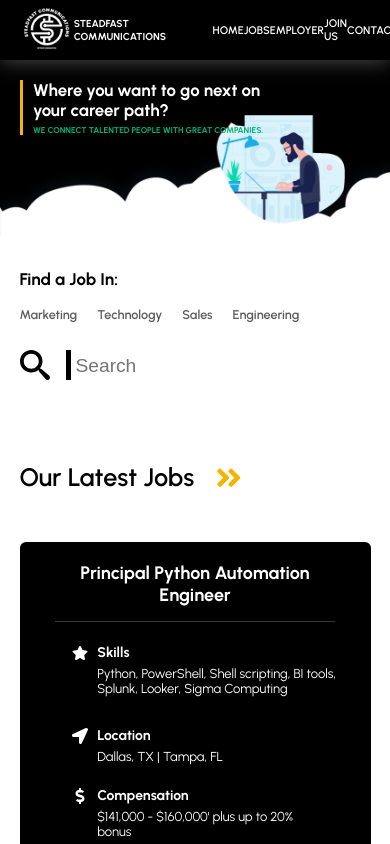
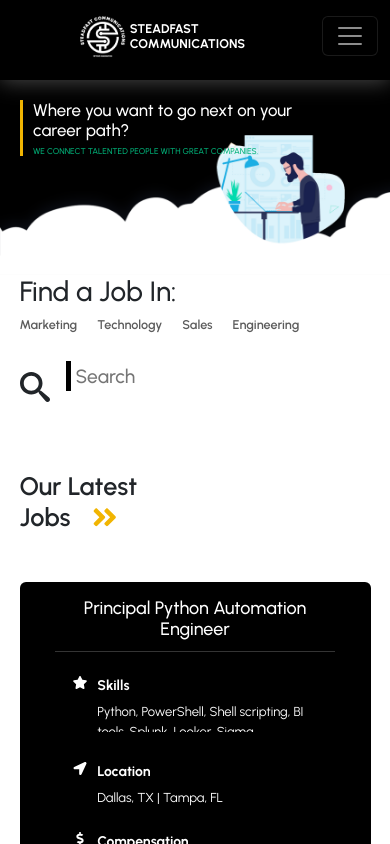
Before and after one commit to sm-mostafajamal/steadfast-frontend, a React (Create React App) app: page / in a window 390 px wide. Shown: the top 844 px of the page. Built offline with nearby package versions, Linux system fonts and the light colour scheme.

Commit message:
added nav hamburger

```diff
--- a/public/index.html
+++ b/public/index.html
@@ -27,9 +27,16 @@
     <link rel="preconnect" href="https://fonts.googleapis.com" />
     <link rel="preconnect" href="https://fonts.gstatic.com" crossorigin />
     <link
+      rel="stylesheet"
+      href="https://cdn.jsdelivr.net/npm/bootstrap@5.2.3/dist/css/bootstrap.min.css"
+      integrity="sha384-rbsA2VBKQhggwzxH7pPCaAqO46MgnOM80zW1RWuH61DGLwZJEdK2Kadq2F9CUG65"
+      crossorigin="anonymous"
+    />
+    <link
       href="https://fonts.googleapis.com/css2?family=Urbanist:wght@100;200;300;400;500;600;700;800;900&display=swap"
       rel="stylesheet"
     />
+
     <title>Steadfast Communications</title>
   </head>
   <body>
--- a/src/App.js
+++ b/src/App.js
@@ -5,14 +5,14 @@ import Jobs from "./pages/jobs/Jobs";
 import JoinUs from "./pages/joinUs/JoinUs";
 import Employer from "./pages/employer/Employer";
 import Contact from "./pages/contact/Contact";
-import Navbar from "./components/navbar/Navbar";
+import NavbarMenu from "./components/navbar/NavbarMenu";
 import Job from "./pages/Job/Job";
 
 function App() {
   return (
     <BrowserRouter>
       <Routes>
-        <Route path="/" element={<Navbar />}>
+        <Route path="/" element={<NavbarMenu />}>
           <Route index element={<Home data={data} />} />
           <Route path="/jobs/:id" element={<Job data={data} />} />
           <Route path="/jobs" element={<Jobs data={data} />} />
--- a/src/components/card/Card.js
+++ b/src/components/card/Card.js
@@ -32,7 +32,7 @@ const Card = ({ job }) => {
         </div>
         <div className="cardItem">
           <FaUserClock className="cardIcon" />
-          <span className="cardDetails">{job.jobNature}</span>
+          <span className="cardDetails">{job.jobType}</span>
         </div>
       </div>
       <div className="detailsBtn">
--- a/src/components/card/card.css
+++ b/src/components/card/card.css
@@ -21,6 +21,7 @@
   box-sizing: content-box;
   width: 70%;
   height: 380px;
+  background-color: black;
   /* height: max-content; */
   margin: auto;
 }
--- a/src/components/navbar/Navbar.js
+++ /dev/null
@@ -1,32 +0,0 @@
-import { Link, Outlet } from "react-router-dom";
-import "./navbar.css";
-import Image from "../image/Image";
-
-function Navbar() {
-  return (
-    <div className="navbar">
-      <div className="navWrapper">
-        <div className="navContainer">
-          <Link to="/">
-            <div className="logo-wrapper">
-              <Image imgName={"Steadfast-logo_withTxt.png"} className="logo" />
-              <h1 className="logoName">
-                STEADFAST <br /> COMMUNICATIONS
-              </h1>
-            </div>
-          </Link>
-          <div className="navlist">
-            <Link to="/">HOME</Link>
-            <Link to="/jobs">JOBS</Link>
-            <Link to="/employer">EMPLOYER</Link>
-            <Link to="/join-us">JOIN US</Link>
-            <Link to="/contact">CONTACT</Link>
-          </div>
-        </div>
-      </div>
-      <Outlet />
-    </div>
-  );
-}
-
-export default Navbar;
--- /dev/null
+++ b/src/components/navbar/NavbarMenu.js
@@ -0,0 +1,41 @@
+import { Link, Outlet } from "react-router-dom";
+import "./navbar.css";
+import Image from "../image/Image";
+import { Container, Nav, Navbar } from "react-bootstrap";
+
+function NavbarMenu() {
+  return (
+    <div className="navbar">
+      <Navbar
+        className="navWrapper"
+        collapseOnSelect
+        expand="md"
+        variant="dark"
+      >
+        <Container className="navContainer">
+          <Link to="/" className="logo-container">
+            <Navbar.Brand className="logo-wrapper">
+              <Image imgName={"Steadfast-logo_withTxt.png"} className="logo" />
+              <h1 className="logoName">
+                STEADFAST <br /> COMMUNICATIONS
+              </h1>
+            </Navbar.Brand>
+          </Link>
+          <Navbar.Toggle aria-controls="responsive-navbar-nav" />
+          <Navbar.Collapse id="responsive-navbar-nav">
+            <Nav className="me-auto navlist">
+              <Link to="/">HOME</Link>
+              <Link to="/jobs">JOBS</Link>
+              <Link to="/employer">EMPLOYER</Link>
+              <Link to="/join-us">JOIN US</Link>
+              <Link to="/contact">CONTACT</Link>
+            </Nav>
+          </Navbar.Collapse>
+        </Container>
+      </Navbar>
+      <Outlet />
+    </div>
+  );
+}
+
+export default NavbarMenu;
--- a/src/components/navbar/navbar.css
+++ b/src/components/navbar/navbar.css
@@ -1,20 +1,15 @@
+.navbar {
+  padding-top: 0;
+}
+
 .navWrapper {
   z-index: 100;
   width: 100%;
-  height: auto;
   background-color: black;
   box-shadow: 0 2px 20px 0 rgb(71, 71, 71);
-  /* position: fixed; */
   position: sticky;
   position: -webkit-sticky;
   top: 0;
-}
-div.navContainer {
-  display: flex;
-  align-items: center;
-  justify-content: space-between;
-  width: 90%;
-  margin: auto;
 }
 .navContainer a {
   text-decoration: none;
@@ -25,9 +20,11 @@ div.navContainer {
   height: 6.5vmax;
 }
 .navlist {
-  width: 45%;
+  margin-left: 40%;
+  width: 60%;
+  height: auto;
   display: flex;
-  height: auto;
+  justify-content: flex-end;
 }
 .navlist > a {
   margin: auto;
@@ -52,4 +49,8 @@ div.navContainer {
 .logoName {
   font-size: 1.3vmax;
   list-style: none;
+  color: white;
+  display: inline;
+  margin: 0;
+  font-weight: bold;
 }
--- a/src/index.css
+++ b/src/index.css
@@ -1,4 +1,23 @@
+@media only screen and (max-width: 1000px) {
+  .navlist {
+    margin-right: 0;
+    margin-left: 20%;
+    width: 80%;
+  }
+  .navlist a {
+    font-size: 15px;
+  }
+}
 @media only screen and (max-width: 850px) {
+  .navWrapper {
+    height: 80px;
+  }
+  .navbar-nav {
+    margin: auto;
+    background-color: black;
+    width: 100%;
+    margin: 0;
+  }
   .logo {
     width: 100%;
     height: 5.5vmax;
@@ -7,6 +26,29 @@
     font-size: 1.2vmax;
     list-style: none;
   }
+  .navlist a {
+    margin: auto !important;
+    font-size: 14px;
+    display: flex;
+    justify-content: center;
+  }
+  .logo-container {
+    margin: auto !important;
+    width: 50%;
+  }
+  .logo-wrapper {
+    margin: 0;
+  }
+  .logoName {
+    font-size: 1.5vmax !important;
+  }
+  .navbar-toggler,
+  .navbar-toggler:focus {
+    background-color: black;
+    box-shadow: none;
+    /* width: ; */
+  }
+
   .cover-heading > h1 {
     /* font-size: 2vmax; */
     font-size: 2.5vmax;
@@ -72,6 +114,116 @@
     font-size: 1.5vmax;
   }
 }
+/* ----------------------testing------------- */
+@media only screen and (max-width: 760px) {
+  .navWrapper {
+    height: 80px;
+  }
+  .navbar-nav {
+    margin: auto;
+    background-color: black;
+    width: 100%;
+    height: 200px !important;
+    box-shadow: 0 2px 20px 0 rgb(71, 71, 71);
+    margin: 0;
+  }
+  .logo {
+    width: 100%;
+    height: 5.5vmax;
+  }
+  .logoName {
+    font-size: 1.2vmax;
+    list-style: none;
+  }
+  .navlist a {
+    margin: auto !important;
+    font-size: 14px;
+    display: flex;
+    justify-content: center;
+  }
+  .logo-container {
+    margin: auto !important;
+    width: 50%;
+  }
+  .logo-wrapper {
+    margin: 0;
+  }
+  .logoName {
+    font-size: 1.5vmax !important;
+  }
+  .navbar-toggler,
+  .navbar-toggler:focus {
+    background-color: black;
+    box-shadow: none;
+    /* width: ; */
+  }
+
+  .cover-heading > h1 {
+    /* font-size: 2vmax; */
+    font-size: 2.5vmax;
+  }
+  .cover-heading > h4 {
+    font-size: 1vmax;
+  }
+  main > div.findJob {
+    font-size: 1.3vmax;
+  }
+  .featuredContainer {
+    display: block;
+  }
+
+  h1.ftitle {
+    width: 60%;
+    margin-bottom: 50px;
+    font-size: 3vmax;
+  }
+  .longArrow {
+    font-size: 3.5vmax;
+  }
+  .cards {
+    justify-content: center;
+    grid-template-columns: repeat(2, 1fr);
+  }
+  .serviceWrapper {
+    margin-top: 10%;
+  }
+  .jsCover {
+    margin-top: -5%;
+    width: 30vmax;
+  }
+
+  .feCover {
+    width: 30vmax;
+    margin-top: 3%;
+  }
+  .our-expertise {
+    padding-top: 10%;
+  }
+  .spDetails p {
+    line-height: 2vh;
+    font-size: 14px;
+  }
+  .eTitle h1 {
+    font-size: 2vmax;
+    line-height: 3vh;
+  }
+  .joinUs-details p {
+    line-height: 2vh;
+  }
+  .heading-wrapper > p,
+  .heading-wrapper > span,
+  .country-icons > .country-icon span {
+    font-size: 1.3vmax;
+  }
+  .policy button {
+    height: 50px;
+  }
+  .policy label,
+  .policy span {
+    font-size: 1.5vmax;
+  }
+}
+/* --------------------------- */
 @media only screen and (max-width: 720px) {
   .cover-heading {
     width: 60%;
--- a/src/pages/joinUs/joinUs.css
+++ b/src/pages/joinUs/joinUs.css
@@ -34,11 +34,11 @@
   background-color: black;
   color: white;
   width: 100%;
-  height: 15vh;
-  padding-top: 3%;
+  height: 250px;
   margin-top: 6%;
   display: flex;
   justify-content: space-around;
+  align-items: center;
 }
 .joinUs-details > h1 {
   text-align: center;
@@ -50,8 +50,9 @@
 }
 .joinUs-details > p {
   width: 50%;
-  line-height: 3vh;
+  line-height: 3.5vh;
   margin: 0;
+  font-size: 1.3vmax;
   /* font-weight: 500; */
 }
 .vacancies {
```
Also changed, not shown: src/components/header/Header.js (+0 -12 lines), 1 other file (tests, documents, lock files or other folders).
